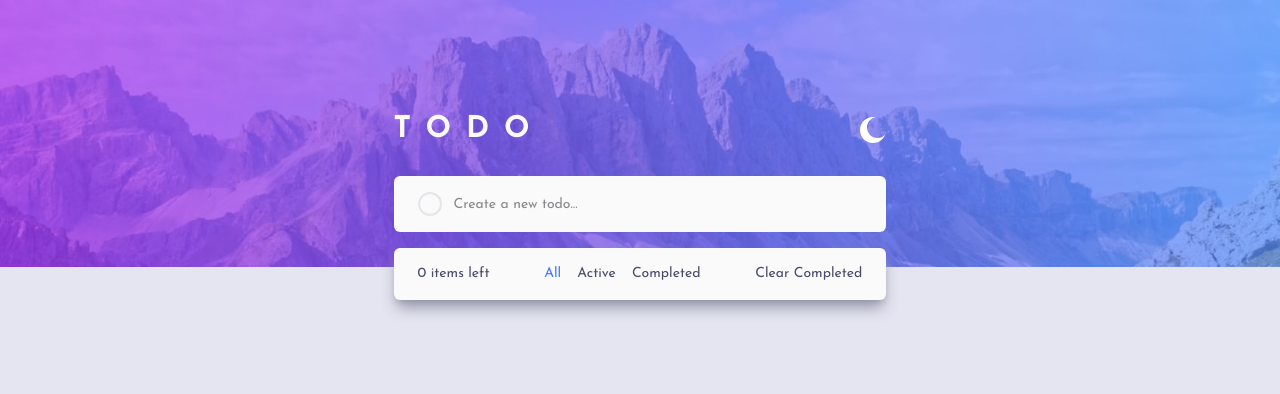
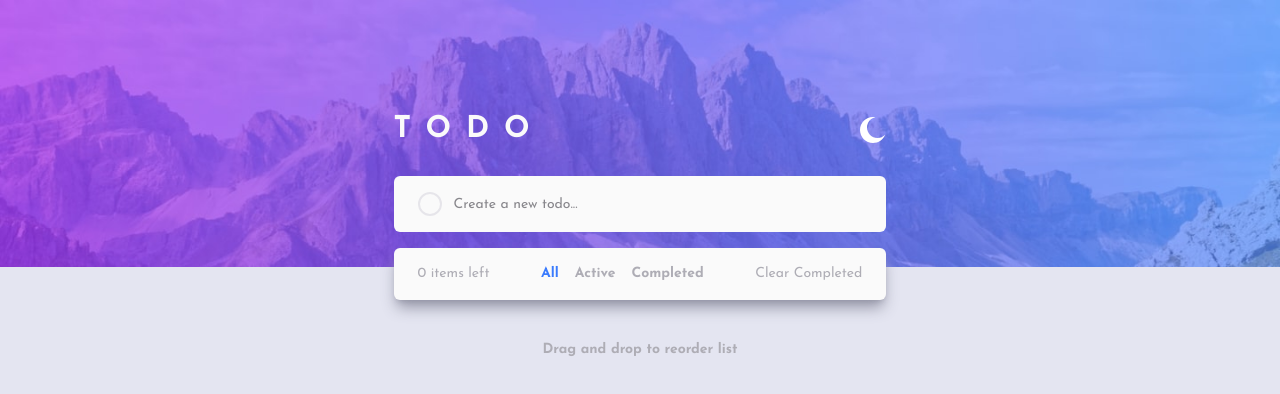
Before and after one commit to tezarsurya/todo-app, a React (Vite) app: page / in a window 1280 px wide. Shown: the top 394 px of the page. Built offline with nearby package versions, Linux system fonts and the light colour scheme.

Commit message:
done adding drag n drop feature

```diff
--- a/package.json
+++ b/package.json
@@ -9,7 +9,9 @@
     "preview": "vite preview"
   },
   "dependencies": {
+    "@shopify/draggable": "^1.0.0-beta.8",
     "react": "^18.2.0",
+    "react-beautiful-dnd": "^13.1.1",
     "react-dom": "^18.2.0",
     "recoil": "^0.7.6"
   },
--- a/src/App.jsx
+++ b/src/App.jsx
@@ -2,8 +2,11 @@ import { useEffect } from "react";
 import { useRecoilState, useRecoilValue } from "recoil";
 import FilterControl from "./components/FilterControl";
 import ListItem from "./components/ListItem";
+import Checkbox from "./components/Checkbox";
+import DeleteBtn from "./components/DeleteBtn";
 import { themeState, todoListState } from "./lib/recoil/atoms";
 import { todoSelector } from "./lib/recoil/selectors";
+import { DragDropContext, Draggable, Droppable } from "react-beautiful-dnd";
 
 function App() {
   const [todos, setTodos] = useRecoilState(todoListState);
@@ -34,7 +37,7 @@ function App() {
     setTodos((oldTodos) => [
       ...oldTodos,
       {
-        id: nextId,
+        id: nextId.toString(),
         todo: data.get("todo"),
         completed: data.get("completed") ? true : false,
       },
@@ -46,6 +49,22 @@ function App() {
   function handleClearCompleted() {
     const updatedTodos = todos.filter((item) => !item.completed);
     setTodos([...updatedTodos]);
+  }
+
+  function reorder(list, startIndex, endIndex) {
+    const result = Array.from(list);
+    const [removed] = result.splice(startIndex, 1);
+    result.splice(endIndex, 0, removed);
+
+    return result;
+  }
+
+  function onDragEnd(result) {
+    if (!result.destination) return;
+
+    const items = reorder(todos, result.source.index, result.destination.index);
+
+    setTodos([...items]);
   }
 
   useEffect(() => {
@@ -123,7 +142,6 @@ function App() {
             id="todo"
             placeholder="Create a new todo..."
             autoComplete="off"
-            autoFocus
             required
             className="h-full flex-1 bg-transparent placeholder-[#88878C] focus:outline-none dark:placeholder-[#626475]"
           />
@@ -131,10 +149,46 @@ function App() {
         {/* Input end */}
 
         {/* List */}
-        <ul className="mt-4 w-full rounded-md bg-[#fafafa] text-[#484b6a] shadow-lg shadow-[#9394a5] transition-colors duration-300 ease-in-out dark:bg-[#1E1F30] dark:text-[#9596A9] dark:shadow-[#0A0C16]">
+        <DragDropContext onDragEnd={onDragEnd}>
+          <Droppable droppableId="droppable">
+            {(provided, snapshot) => (
+              <ul
+                id="listContainer"
+                {...provided.droppableProps}
+                ref={provided.innerRef}
+                className="mt-4 w-full rounded-md bg-[#fafafa] text-[#484b6a] shadow-lg shadow-[#9394a5] transition-colors duration-300 ease-in-out dark:bg-[#1E1F30] dark:text-[#9596A9] dark:shadow-[#0A0C16]"
+              >
                 {filteredTodos.length > 0 &&
-            filteredTodos.map((item) => <ListItem item={item} key={item.id} />)}
-          <div className="flex justify-between px-6 py-4 dark:text-[#6E6881]">
+                  filteredTodos.map((item, index) => (
+                    <Draggable
+                      key={item.id}
+                      draggableId={[item.id].toString()}
+                      index={index}
+                    >
+                      {(provided, snapshot) => (
+                        <li
+                          ref={provided.innerRef}
+                          {...provided.draggableProps}
+                          {...provided.dragHandleProps}
+                          className="flex items-center space-x-3 border-b px-6 py-4 dark:border-[#4D5066]"
+                        >
+                          <Checkbox name={item.id} id={item.id} />
+                          <div
+                            className={`flex-1 transition-all duration-300 ease-in-out ${
+                              item.completed
+                                ? "text-[#9394a5] line-through dark:text-[#6E6881]"
+                                : ""
+                            }`}
+                          >
+                            {item.todo}
+                          </div>
+                          <DeleteBtn id={item.id} />
+                        </li>
+                      )}
+                    </Draggable>
+                  ))}
+                {provided.placeholder}
+                <div className="flex justify-between px-6 py-4 text-[#AEADB5] dark:text-[#6E6881]">
                   <p className="text-sm">
                     {todos.filter((item) => !item.completed).length} items left
                   </p>
@@ -144,12 +198,15 @@ function App() {
                   <button
                     type="button"
                     onClick={handleClearCompleted}
-              className="text-sm transition-colors duration-300 ease-in-out hover:text-[#181824] dark:hover:text-[#fafafa]"
+                    className="text-sm text-[#AEADB5] transition-colors duration-300 ease-in-out hover:text-[#181824] dark:hover:text-[#fafafa]"
                   >
                     Clear Completed
                   </button>
                 </div>
               </ul>
+            )}
+          </Droppable>
+        </DragDropContext>
         {/* List end */}
 
         {/* Filter Control (mobile) */}
@@ -157,6 +214,10 @@ function App() {
           <FilterControl />
         </div>
         {/* Filter Control end */}
+
+        <p className="mt-10 w-full text-center font-bold text-[#AEADB5] dark:text-[#4F5062]">
+          Drag and drop to reorder list
+        </p>
       </div>
     </div>
   );
--- a/src/components/FilterControl.jsx
+++ b/src/components/FilterControl.jsx
@@ -9,7 +9,7 @@ function FilterControl() {
   }
 
   return (
-    <div className="flex items-center justify-between space-x-4 text-lg  md:text-sm">
+    <div className="flex items-center justify-between space-x-4 text-lg font-bold text-[#AEADB5] dark:text-[#6E6881] md:text-sm">
       <button
         type="button"
         value="All"
--- a/src/components/ListItem.jsx
+++ b/src/components/ListItem.jsx
@@ -2,7 +2,7 @@ import React from "react";
 import Checkbox from "./Checkbox";
 import DeleteBtn from "./DeleteBtn";
 
-function ListItem({ item }) {
+function ListItem({ item, ...props }) {
   return (
     <li className="flex items-center space-x-3 border-b px-6 py-4 dark:border-[#4D5066]">
       <Checkbox name={item.id} id={item.id} />
--- a/src/main.jsx
+++ b/src/main.jsx
@@ -5,9 +5,7 @@ import App from "./App";
 import "./index.css";
 
 ReactDOM.createRoot(document.getElementById("root")).render(
-  <React.StrictMode>
-    <RecoilRoot>
-      <App />
-    </RecoilRoot>
-  </React.StrictMode>
+  <RecoilRoot>
+    <App />
+  </RecoilRoot>
 );
```
Also changed, not shown: 1 other file (tests, documents, lock files or other folders). Lines whose indentation alone changed are shown as unchanged.
